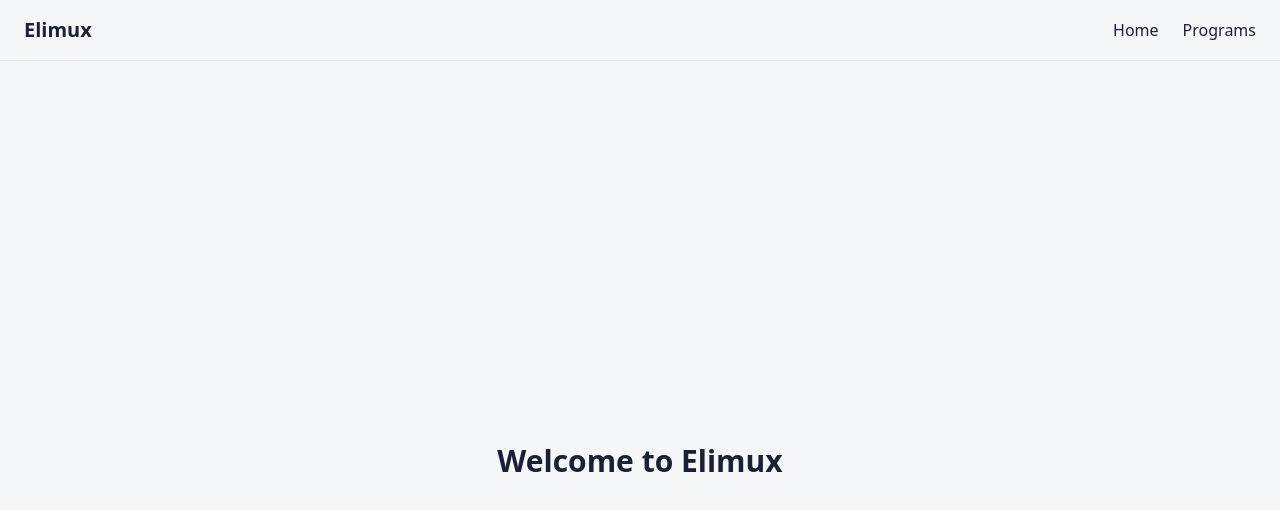
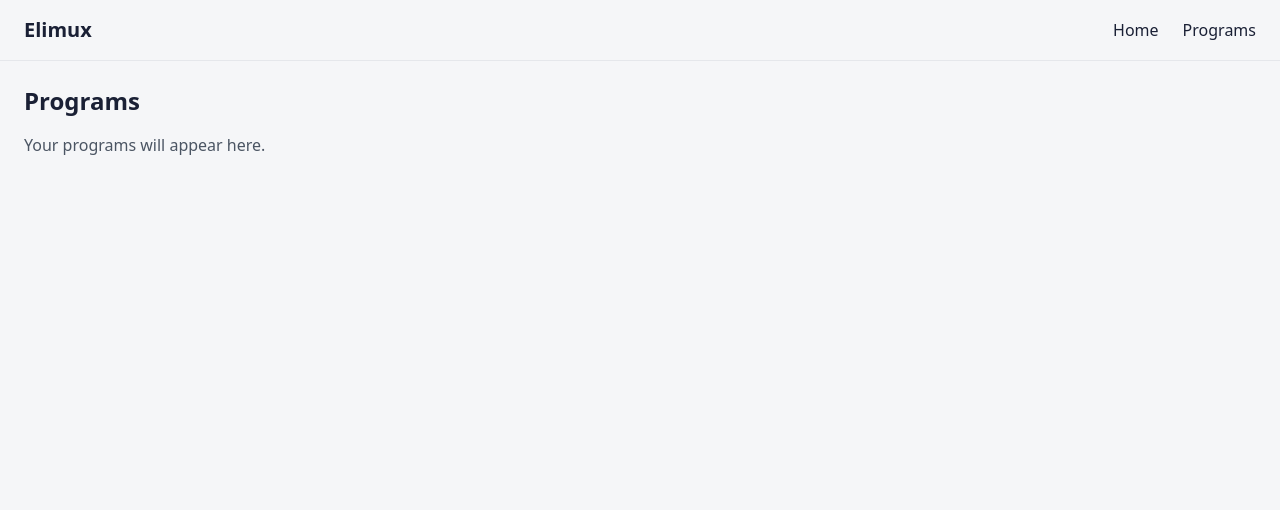
Before and after one commit to Afribotke/Elimux-frontend-Nextjs, a Next.js app: page / in a window 1280 px wide. Shown: the top 510 px of the page. Built offline with nearby package versions, Linux system fonts and the light colour scheme.

Commit message:
Update page.tsx

```diff
--- a/app/page.tsx
+++ b/app/page.tsx
@@ -1,7 +1,8 @@
-export default function Home() {
+export default function ProgramsPage() {
   return (
-    <main className="flex items-center justify-center h-screen">
-      <h1 className="text-3xl font-bold">Welcome to Elimux</h1>
+    <main className="p-6">
+      <h1 className="text-2xl font-bold mb-4">Programs</h1>
+      <p className="text-gray-600">Your programs will appear here.</p>
     </main>
   );
 }
```
